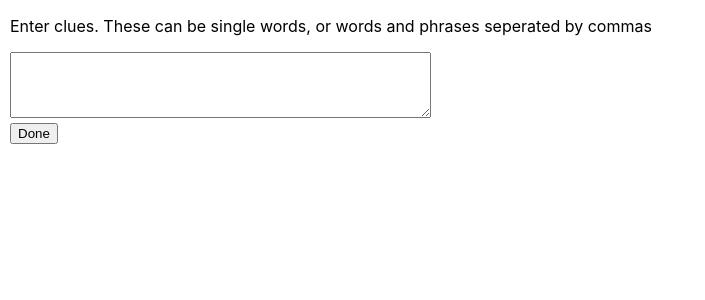
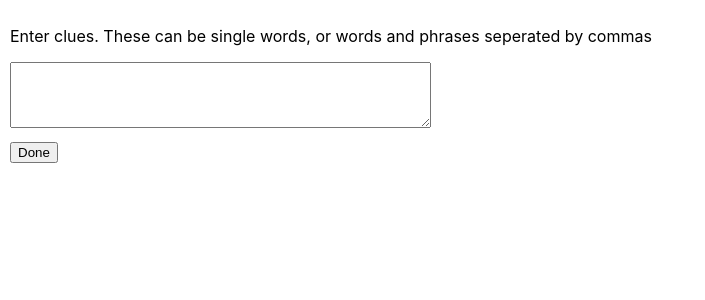
Before and after one commit to richardl62/onlyconnect, a React (Create React App) app: page / in a window 1280 px wide. Shown: the top 300 px of the page, without its empty margins (0-705 px from the left). Built offline with nearby package versions, Linux system fonts and the light colour scheme.

Commit message:
Slight change to layout

```diff
--- a/src/App.css
+++ b/src/App.css
@@ -1,6 +1,16 @@
-.onlyconnect {
+.setting-area, .solving-area {
+  margin: 10px;
+  display: inline-flex;
+  flex-direction: column;
+}
+
+.controls {
+  display: inline-flex;
   margin-top: 10px;
-  margin-left: 10px;
+}
+
+.controls button {
+  margin-right: 5px;
 }
 
 .wall {
@@ -57,3 +67,8 @@
   background-color: rgb(200, 150, 255);
   font-weight:500;
 }
+
+.done-button {
+  width: fit-content;
+  margin: 10px 0;
+}
--- a/src/app.tsx
+++ b/src/app.tsx
@@ -286,7 +286,7 @@ const App: FC<{}> = () => {
   }
 
   return (
-    <div className="onlyconnect">
+    <div className="setting-area">
       <SettingArea recordClues={recordClues} />
       {cluesEntered ? <ResultArea/> : null}
     </div>
--- a/src/setting-area.tsx
+++ b/src/setting-area.tsx
@@ -78,7 +78,7 @@ function SettingArea({recordClues} : SettingAreaProps)
                 onChange={textAreaChange}
             />
         </div>
-        <button onClick={onDone}>Done</button>
+        <button className="done-button" onClick={onDone}>Done</button>
         <ErrorMessage/>
     </>);
 }
--- a/src/solving-area.tsx
+++ b/src/solving-area.tsx
@@ -12,23 +12,23 @@ interface SolvingAreaProps {
 
 function SolvingArea({coreSquares, hasGuess, hasBadGuess, clueSelected, doClearGuess} : SolvingAreaProps) {
 
-     const clearGuessButton = (
+     const ClearGuessButton = () => (
         <button type="button" onClick={doClearGuess}>
             Clear guess
         </button>
     );
 
     return (
-        <>
+        <div className="solving-area">
             <Wall
                 coreSquares={coreSquares}
                 onSelect={clueSelected}
             />
             <div className="controls">
-                {hasGuess ? clearGuessButton : null}
+                <ClearGuessButton/>
                 {hasBadGuess ? <div>Wrong!</div> : null}
             </div>
-        </>
+        </div>
     );
 }
 
```
